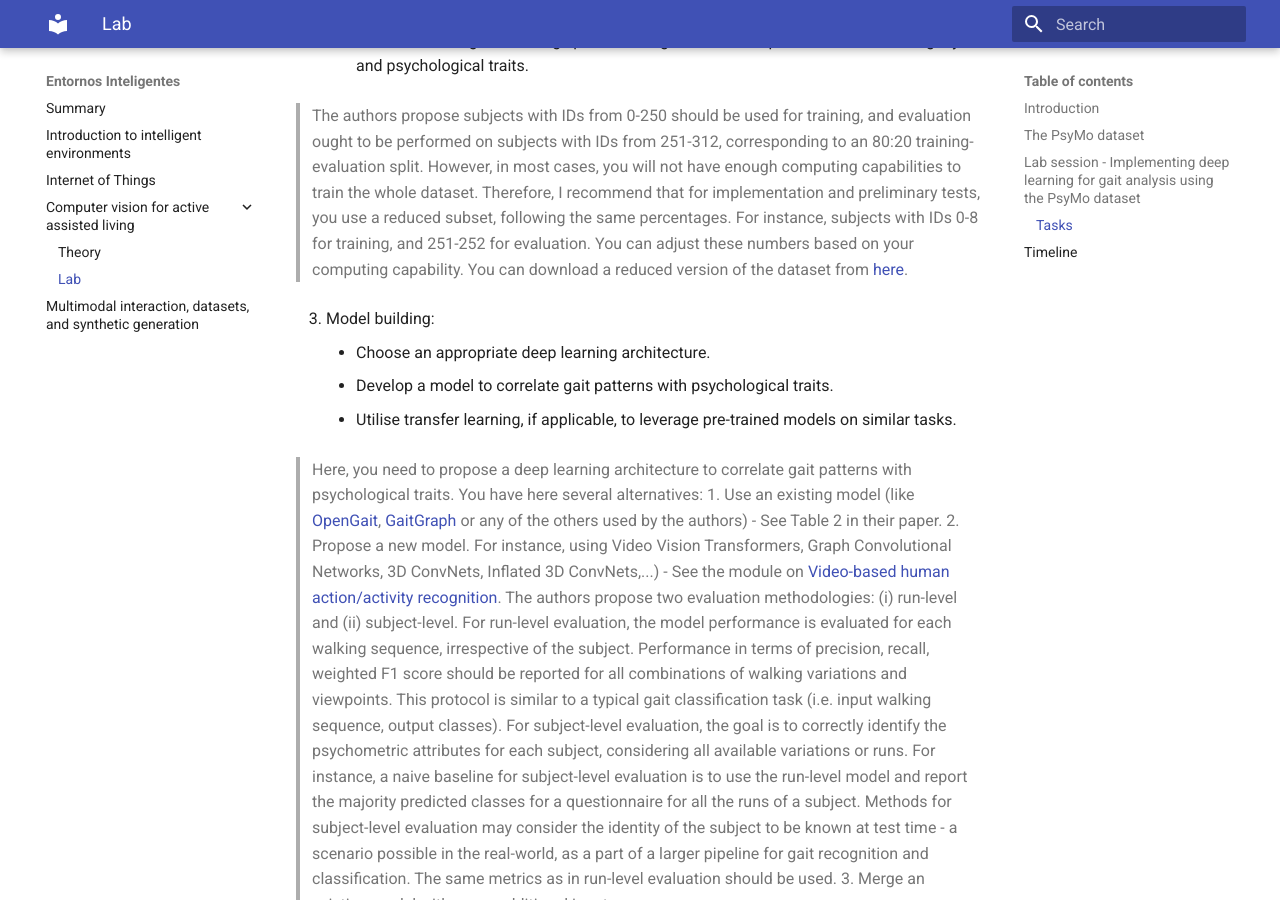
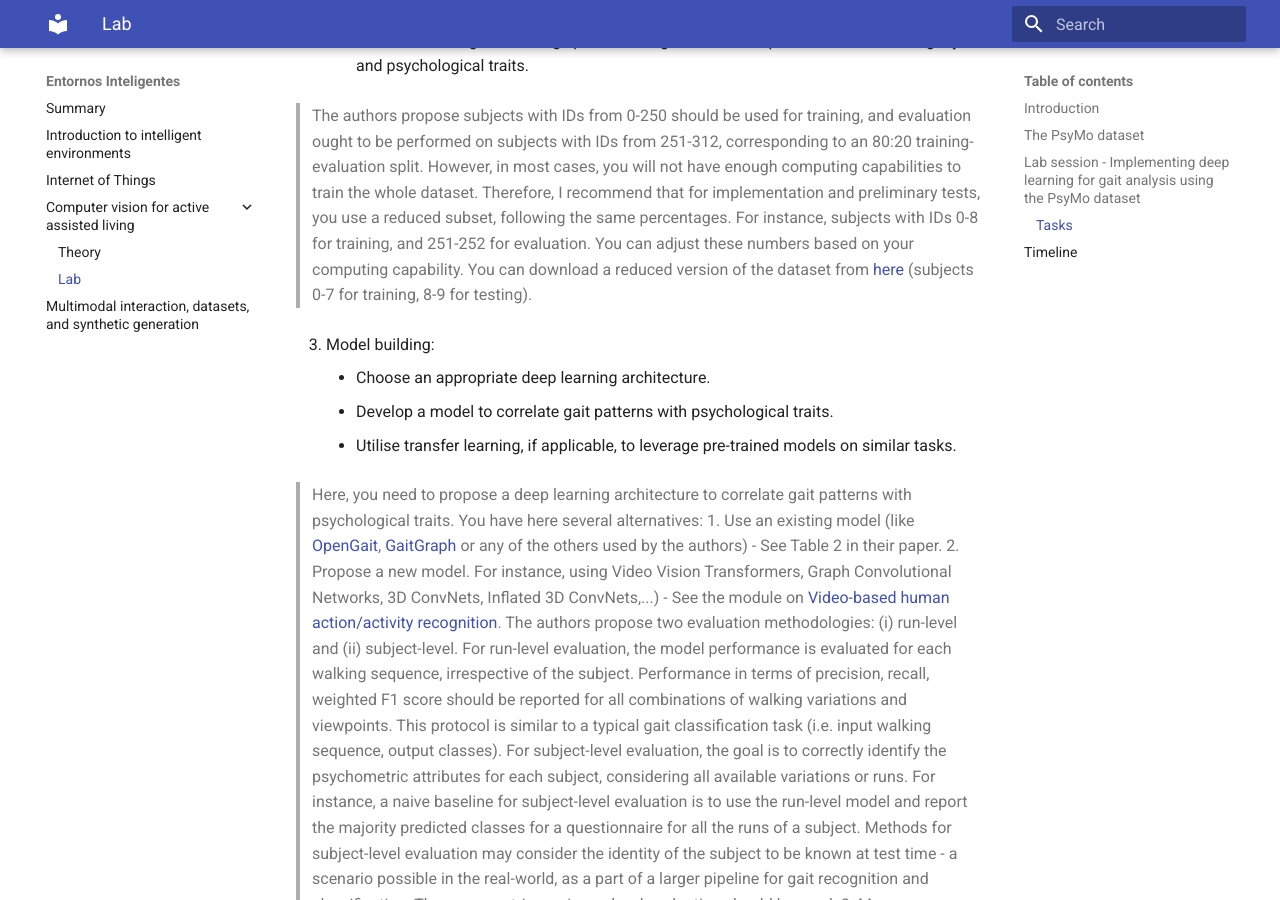
Before and after one commit to FranciscoFlorezRevuelta/EI, an MkDocs documentation site: the page built from docs/CV-AAL-lab.md, in a window 1280 px wide and 900 px high, scrolled down 1907 px. Built offline with MkDocs 1.6.1 and Material for MkDocs 9.7.7, drawn with Linux system fonts in a browser that asks for light colours.

Commit message:
Update CV-AAL-lab.md

```diff
--- a/docs/CV-AAL-lab.md
+++ b/docs/CV-AAL-lab.md
@@ -30,7 +30,7 @@
     * Implement data cleaning and normalisation techniques.
     * Generate training and testing splits ensuring a balanced representation of walking styles and psychological traits.
 
-   > The authors propose subjects with IDs from 0-250 should be used for training, and evaluation ought to be performed on subjects with IDs from 251-312, corresponding to an 80:20 training-evaluation split. However, in most cases, you will not have enough computing capabilities to train the whole dataset. Therefore, I recommend that for implementation and preliminary tests, you use a reduced subset, following the same percentages. For instance, subjects with IDs 0-8 for training, and 251-252 for evaluation. You can adjust these numbers based on your computing capability. You can download a reduced version of the dataset from [here](https://unialicante-my.sharepoint.com/:u:/g/personal/francisco_florez_mscloud_ua_es/Ea0hEseakFhDm5ZjJk-yb8oB9oOWuC315nx4Zc-sATbo2g?e=cLTi0i).
+   > The authors propose subjects with IDs from 0-250 should be used for training, and evaluation ought to be performed on subjects with IDs from 251-312, corresponding to an 80:20 training-evaluation split. However, in most cases, you will not have enough computing capabilities to train the whole dataset. Therefore, I recommend that for implementation and preliminary tests, you use a reduced subset, following the same percentages. For instance, subjects with IDs 0-8 for training, and 251-252 for evaluation. You can adjust these numbers based on your computing capability. You can download a reduced version of the dataset from [here](https://unialicante-my.sharepoint.com/:u:/g/personal/francisco_florez_mscloud_ua_es/Ea0hEseakFhDm5ZjJk-yb8oB9oOWuC315nx4Zc-sATbo2g?e=cLTi0i) (subjects 0-7 for training, 8-9 for testing).
 
 3. Model building:
 
```
